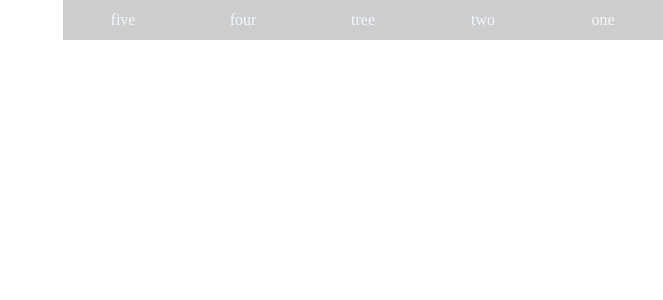
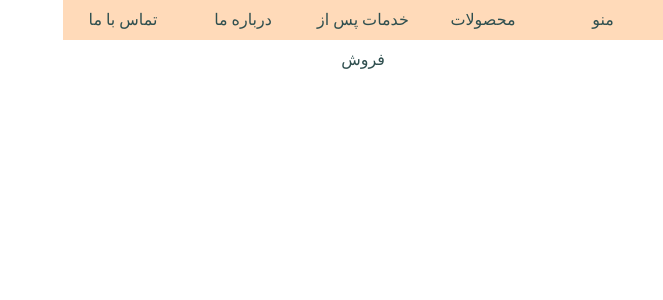
Before and after one commit to amirmottaghi629/blockchain, a Flask app: page /page1.html in a window 1280 px wide. Shown: the top 300 px of the page, without its empty margins (617-1280 px from the left). Run offline with Flask 3, Linux system fonts and the light colour scheme.

Commit message:
add farsi menu

```diff
--- a/static/menu.css
+++ b/static/menu.css
@@ -10,11 +10,11 @@
   line-height: 40px;
   list-style: none;
   text-align: center;
-  background:#4444;
+  background:#FFDAB9;
 }
 #main li a{
   text-decoration: none;
-  color: aliceblue;
+  color: #2F4F4F;
 
 }
 #main ul{
--- a/templates/page1.html
+++ b/templates/page1.html
@@ -9,20 +9,21 @@
 </head>
 <body>
               <ul id="main">
-                <li><a href="#">one</a></li>
-                <li><a href="#">two</a>
+                <li><a href="#">منو</a></li>
+                <li><a href="#">محصولات</a>
                   <ul id="main">
-                    <li><a href="#">one</a></li>
-                    <li><a href="#">two</a></li>
-                    <li><a href="#">tree</a></li>
-                    <li><a href="#">four</a></li>
-                    <li><a href="#">five</a></li>
+                    <li><a href="#">مبلمان</a></li>
+                    <li><a href="#">لوازم برقی</a></li>
+                    <li><a href="#">کادویی</a></li>
+                    <li><a href="#">فرش</a></li>
+                    <li><a href="#">دکوریجات</a></li>
+
 
                   </ul>
                 </li>
-                <li><a href="#">tree</a></li>
-                <li><a href="#">four</a></li>
-                <li><a href="#">five</a></li>
+                <li><a href="#">خدمات پس از فروش</a></li>
+                <li><a href="#">درباره ما</a></li>
+                <li><a href="#">تماس با ما</a></li>
 
               </ul>
 </body>
```
Also changed, not shown: templates/contact_us.css (deleted).
